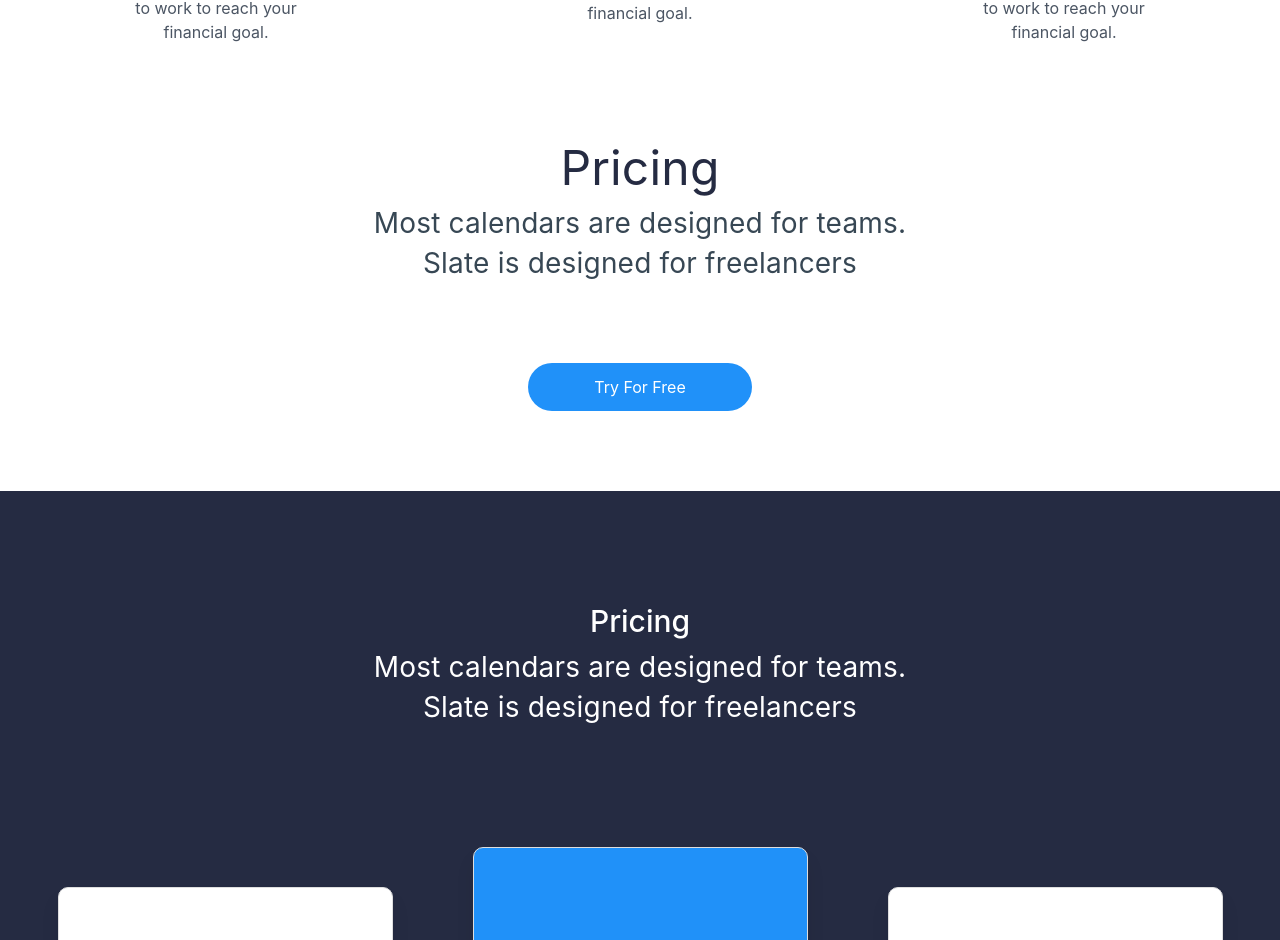
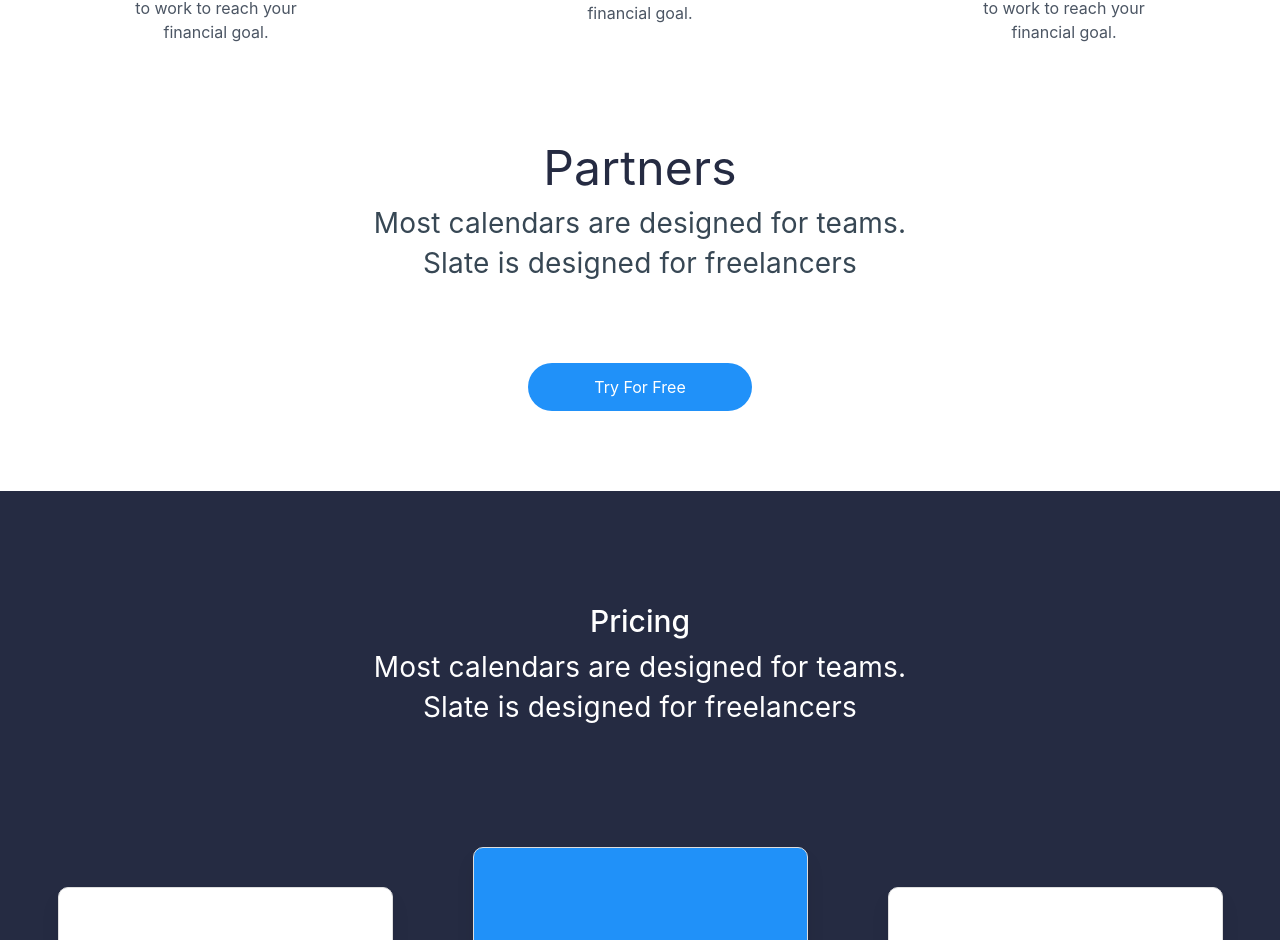
Before and after one commit to Arsalan31/my-project1, a React (Create React App) app: page / in a window 1280 px wide. Shown: the part 1464-2404 px from the top of the page. Built offline with nearby package versions, Linux system fonts and the light colour scheme.

Commit message:
Update Partners.js

```diff
--- a/src/Components/Partners.js
+++ b/src/Components/Partners.js
@@ -6,7 +6,7 @@ function Partners() {
     return (
         <section className="partner">
             <div className="price flex flex-col text-center w-full mb-20">
-      <h1 className="con text-3xl text-center font-medium title-font mb-2">Pricing</h1>
+      <h1 className="con text-3xl text-center font-medium title-font mb-2">Partners</h1>
       <p className="sub-con mx-auto leading-relaxed text-base">Most calendars are designed for teams.
         <br/> Slate is designed for freelancers</p>
         <center>
```
